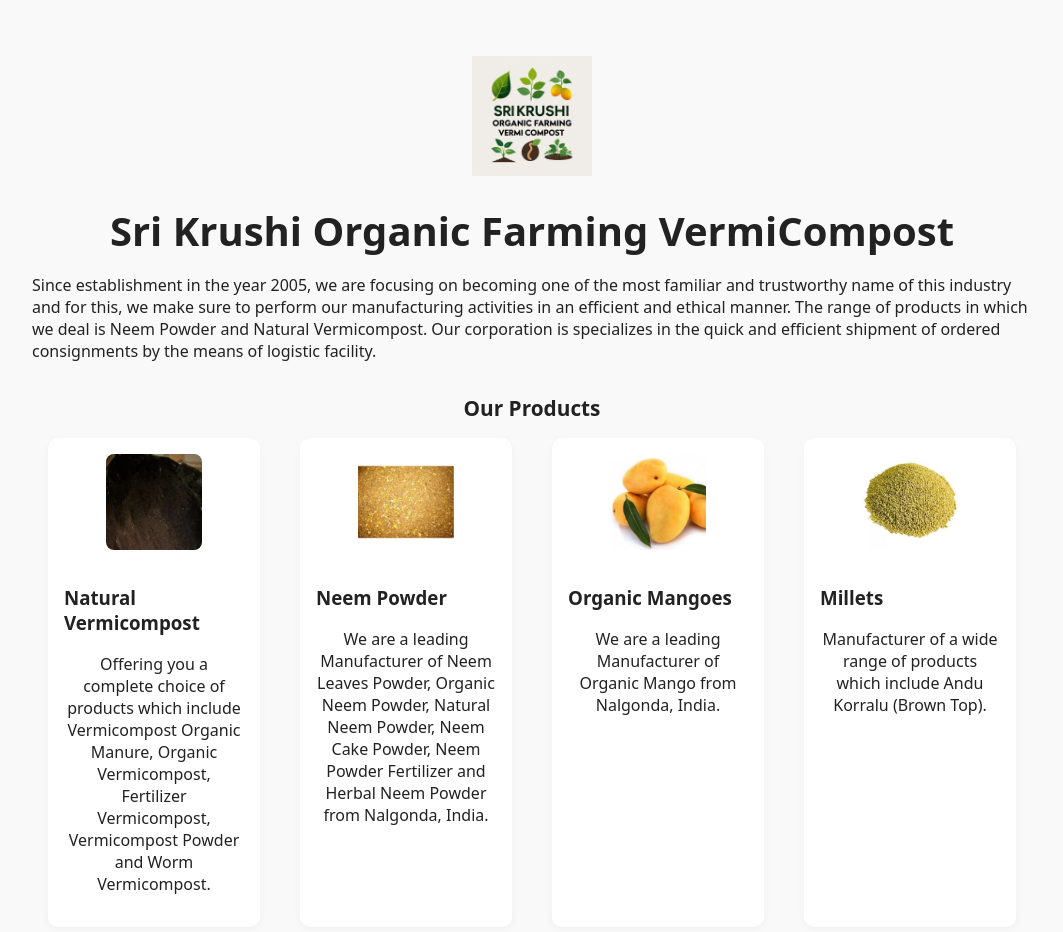
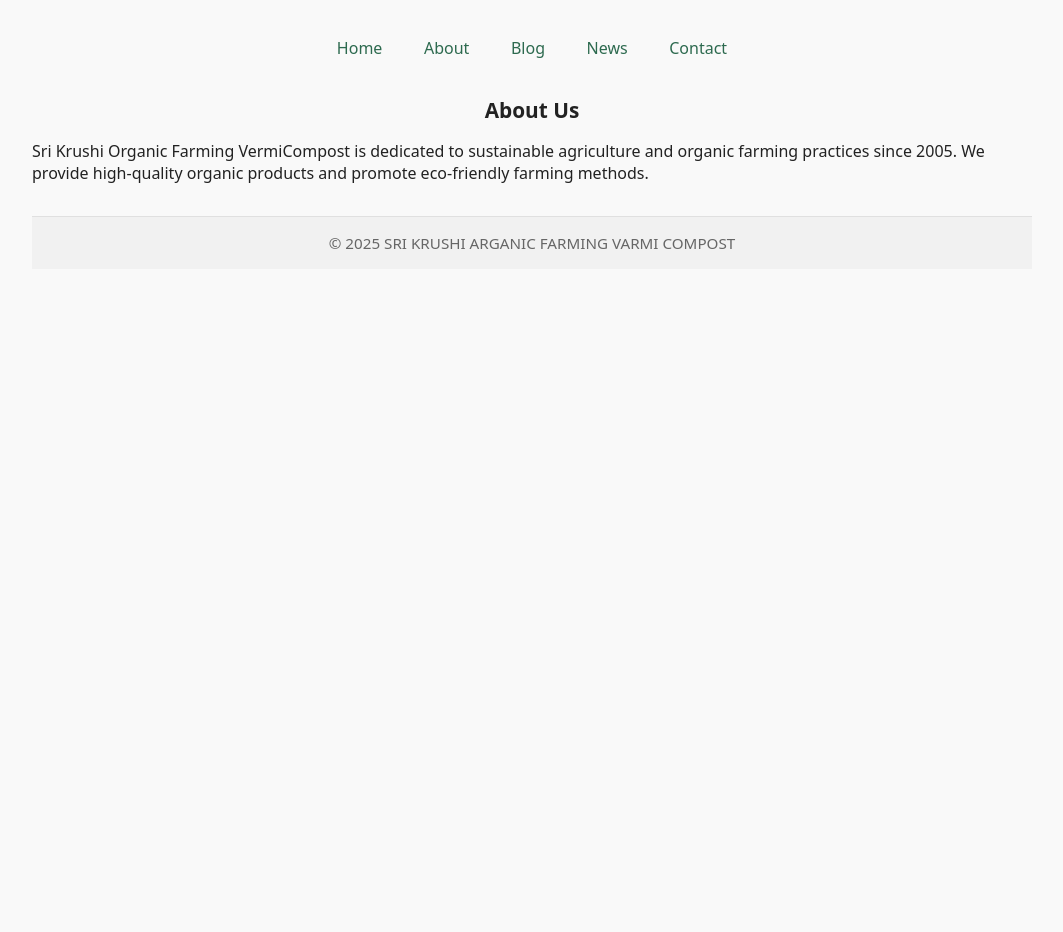
Before and after one commit to SriKrushiArganicFarming/srikrushiarganicfarming.github.io, a React (Vite) app: page /about in a window 1280 px wide. Shown: the top 932 px of the page, without its empty margins (108-1171 px from the left). After the commit the page ends 800 px from the top, so only its background shows below. Built offline with nearby package versions, Linux system fonts and the light colour scheme.

Commit message:
Add routing and new pages for About, Blog, News, and Contact; update App component structure

```diff
--- a/package.json
+++ b/package.json
@@ -23,6 +23,7 @@
   },
   "dependencies": {
     "react": "^19.1.0",
-    "react-dom": "^19.1.0"
+    "react-dom": "^19.1.0",
+    "react-router-dom": "^7.6.2"
   }
 }
--- /dev/null
+++ b/src/About.tsx
@@ -0,0 +1,12 @@
+import React from 'react';
+
+export default function About() {
+  return (
+    <div>
+      <h2>About Us</h2>
+      <p>
+        Sri Krushi Organic Farming VermiCompost is dedicated to sustainable agriculture and organic farming practices since 2005. We provide high-quality organic products and promote eco-friendly farming methods.
+      </p>
+    </div>
+  );
+}
--- a/src/App.css
+++ b/src/App.css
@@ -1,3 +1,22 @@
+.nav {
+    display: flex;
+    gap: 1.2rem;
+    justify-content: center;
+    margin-bottom: 1.5rem;
+    flex-wrap: wrap;
+}
+.nav a {
+    color: #2d6a4f;
+    text-decoration: none;
+    font-weight: 500;
+    padding: 0.3rem 0.7rem;
+    border-radius: 5px;
+    transition: background 0.15s;
+}
+.nav a:hover, .nav a.active {
+    background: #e0f2e9;
+}
+
 body {
     margin: 0;
     font-family: system-ui, sans-serif;
@@ -56,6 +75,16 @@
     flex-shrink: 0;
 }
 
+.footer {
+    margin-top: 2rem;
+    padding: 1rem 0;
+    text-align: center;
+    font-size: 0.95rem;
+    color: #666;
+    background: #f1f1f1;
+    border-top: 1px solid #e0e0e0;
+}
+
 @media (min-width: 600px) {
     h1 {
         font-size: 2.5rem;
--- a/src/App.tsx
+++ b/src/App.tsx
@@ -4,6 +4,13 @@
 import neemPowderImg from './assets/neem-leaves-powder-500x500.webp';
 import mangoImg from './assets/organic-mangos-500x500.webp';
 import milletsImg from './assets/andu-korralu-brown-top--500x500.webp';
+
+import { BrowserRouter as Router, Routes, Route, Link } from 'react-router-dom';
+import About from './About';
+import Blog from './Blog';
+import News from './News';
+import Contact from './Contact';
+
 
 const PRODUCTS = [
   {
@@ -28,9 +35,9 @@
   },
 ];
 
-function App() {
+function Home() {
   return (
-    <div className="container">
+    <>
       <img src={logo} alt="Sri Krushi Organic Farming Logo" className="logo" />
       <h1>Sri Krushi Organic Farming VermiCompost</h1>
       <p>
@@ -50,7 +57,33 @@
           ))}
         </div>
       </section>
-    </div>
+    </>
+  );
+}
+
+function App() {
+  return (
+    <Router>
+      <div className="container">
+        <nav className="nav">
+          <Link to="/">Home</Link>
+          <Link to="/about">About</Link>
+          <Link to="/blog">Blog</Link>
+          <Link to="/news">News</Link>
+          <Link to="/contact">Contact</Link>
+        </nav>
+        <Routes>
+          <Route path="/" element={<Home />} />
+          <Route path="/about" element={<About />} />
+          <Route path="/blog" element={<Blog />} />
+          <Route path="/news" element={<News />} />
+          <Route path="/contact" element={<Contact />} />
+        </Routes>
+        <footer className="footer">
+          &copy; {new Date().getFullYear()} SRI KRUSHI ARGANIC FARMING VARMI COMPOST
+        </footer>
+      </div>
+    </Router>
   );
 }
 
--- /dev/null
+++ b/src/Blog.tsx
@@ -0,0 +1,12 @@
+import React from 'react';
+
+export default function Blog() {
+  return (
+    <div>
+      <h2>Blog</h2>
+      <p>
+        Stay tuned for articles and updates on organic farming, vermicomposting, and more!
+      </p>
+    </div>
+  );
+}
--- /dev/null
+++ b/src/Contact.tsx
@@ -0,0 +1,12 @@
+import React from 'react';
+
+export default function Contact() {
+  return (
+    <div>
+      <h2>Contact Us</h2>
+      <p>
+        For inquiries, please email us at <a href="mailto:info@srikrushi.com">info@srikrushi.com</a>
+      </p>
+    </div>
+  );
+}
--- /dev/null
+++ b/src/News.tsx
@@ -0,0 +1,12 @@
+import React from 'react';
+
+export default function News() {
+  return (
+    <div>
+      <h2>News</h2>
+      <p>
+        Latest news and announcements from Sri Krushi Organic Farming VermiCompost.
+      </p>
+    </div>
+  );
+}
```
